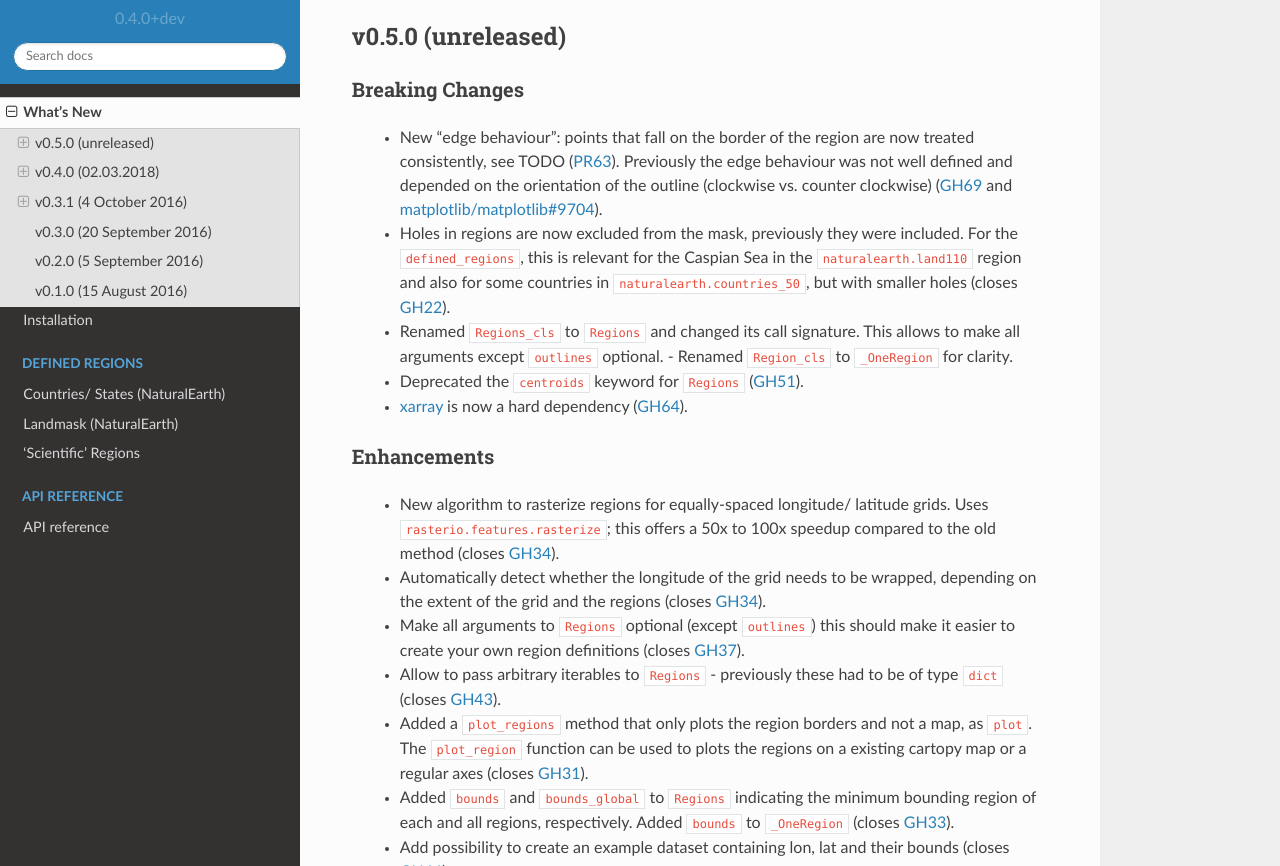
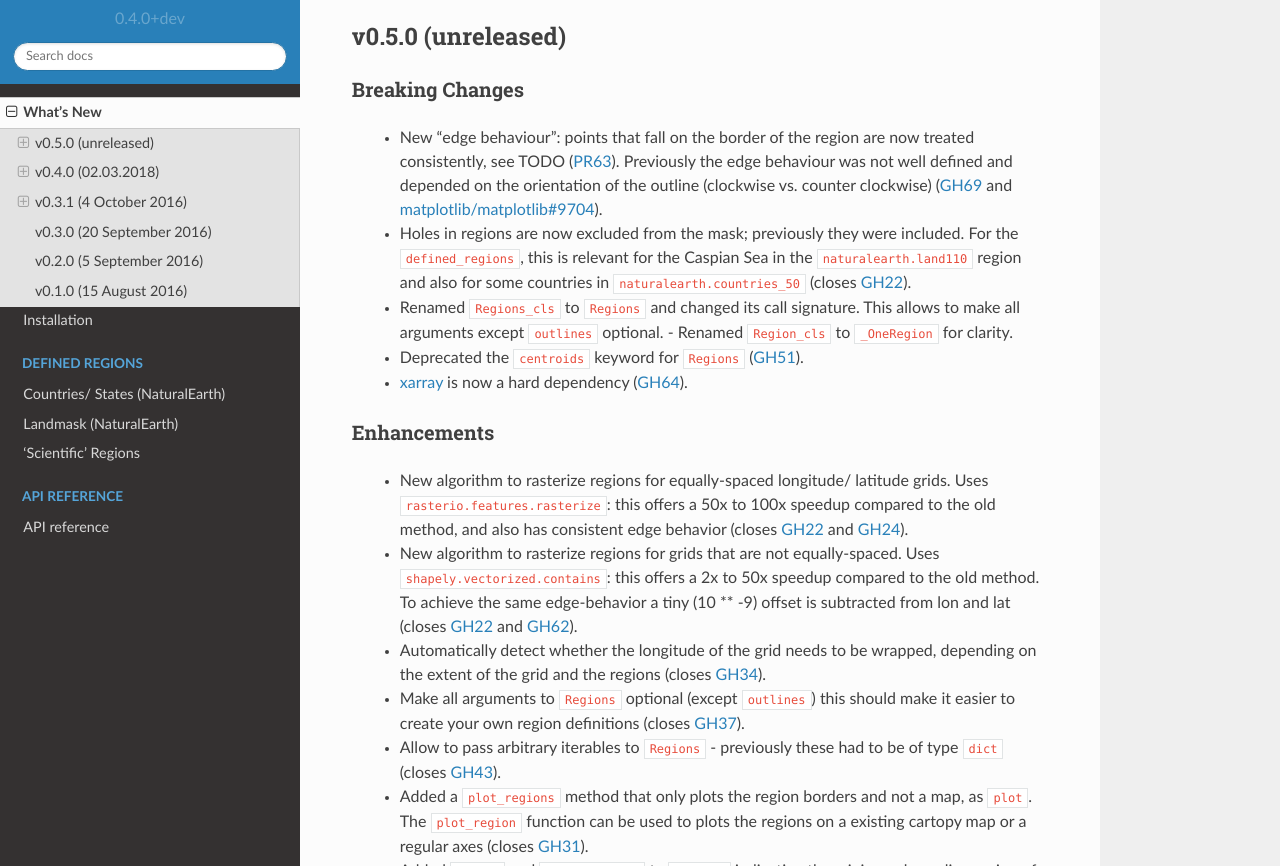
Before and after one commit to regionmask/regionmask, a Sphinx documentation site: the page built from docs/whats_new.rst, in a window 1280 px wide and 900 px high, scrolled down 230 px, cut to the strip 34-900 px from the top of the window. Built offline with Sphinx 7.4.7 and the Read the Docs theme 2.0.0, drawn with Linux system fonts in a browser that asks for light colours; pages that are not in the unit, such as notebooks, are missing from menus.

Commit message:
whats_new

```diff
--- a/docs/whats_new.rst
+++ b/docs/whats_new.rst
@@ -20,10 +20,10 @@ Breaking Changes
    treated consistently, see TODO (:pull:`63`). Previously the edge behaviour was
    not well defined and depended on the orientation of the outline (clockwise
    vs. counter clockwise) (:issue:`69` and `matplotlib/matplotlib#9704 <https://github.com/matplotlib/matplotlib/issues/9704>`_).
- - Holes in regions are now excluded from the mask, previously they were included.
+ - Holes in regions are now excluded from the mask; previously they were included.
    For the :code:`defined_regions`, this is relevant for the Caspian Sea in the
    :code:`naturalearth.land110` region and also for some countries in
-   :code:`naturalearth.countries_50`, but with smaller holes (closes :issue:`22`).
+   :code:`naturalearth.countries_50` (closes :issue:`22`).
  - Renamed :code:`Regions_cls` to :code:`Regions` and changed its call
    signature. This allows to make all arguments except :code:`outlines` optional.
    - Renamed :code:`Region_cls` to :code:`_OneRegion` for clarity.
@@ -34,8 +34,13 @@ Enhancements
 ~~~~~~~~~~~~
 
  - New algorithm to rasterize regions for equally-spaced longitude/ latitude grids.
-   Uses ``rasterio.features.rasterize``; this offers a 50x to 100x speedup compared
-   to the old method (closes :issue:`34`).
+   Uses ``rasterio.features.rasterize``: this offers a 50x to 100x speedup compared
+   to the old method, and also has consistent edge behavior (closes :issue:`22` and
+   :issue:`24`).
+ - New algorithm to rasterize regions for grids that are not equally-spaced.
+   Uses ``shapely.vectorized.contains``: this offers a 2x to 50x speedup compared
+   to the old method. To achieve the same edge-behavior a tiny (10 ** -9) offset
+   is subtracted from lon and lat (closes :issue:`22` and :issue:`62`).
  - Automatically detect whether the longitude of the grid needs to be wrapped,
    depending on the extent of the grid and the regions (closes :issue:`34`).
  - Make all arguments to :code:`Regions` optional (except :code:`outlines`)
```
